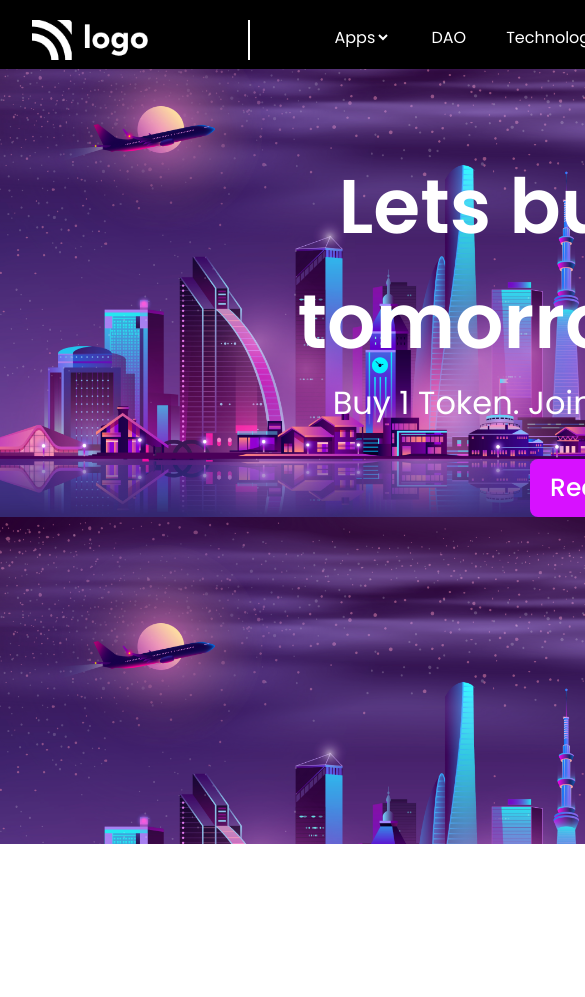
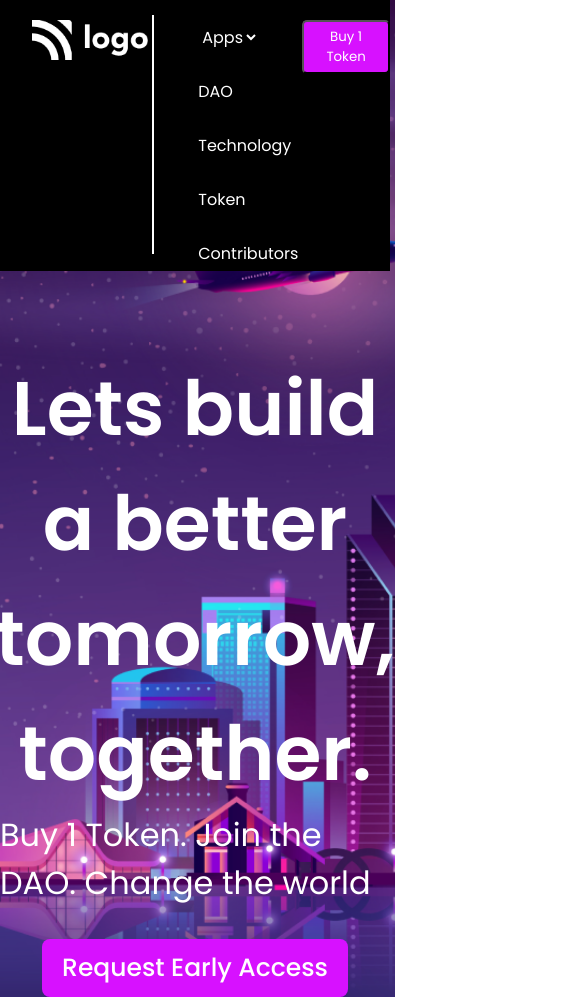
Before and after one commit to aakashkilhor/Project-5, a plain HTML site: page index.html in a window 390 px wide. Shown: the top 997 px of the page, 585 px wide, since content can reach past the window. Before the commit the page ends 844 px from the top, so only its background shows below. Drawn offline with Linux system fonts and the light colour scheme.

Commit message:
responsiveness added

```diff
--- a/style.css
+++ b/style.css
@@ -7,20 +7,31 @@
 body {
 background-image: url(./assets/bg.png);
 background-size: cover;
-width: 1366px;
+/* width: 1366px; */
+}
+.navbar{
+    display: flex;
+    justify-content: space-between;
 }
 .logo{
     margin-left: 32px;
     margin-top: 20px;
-    padding-right: 100px;
+    /* padding-right: 100px; */
     height: 40px;
-    border-right: 2px solid;
-    border-right-color: #ffffff;
+    /* border-right: 2px solid; */
+    /* border-right-color: #ffffff; */
+}
+.line{
+    border: 1px solid white;
+    margin-top: 15px;
+    margin-bottom: 15px;
+    margin-left: 1vw;
+
 }
 nav {
     display: flex;
     background-color: black;
-    max-width: 1366px;
+    /* max-width: 1366px; */
     padding-top: 0px;
     padding-bottom: 2px;
 
@@ -38,18 +49,21 @@ nav {
     list-style: none;
 }
 .list-item {
-    margin-left: 40px;
+    /* margin-left: 40px; */
+    margin: 1vw;
     margin-top: 25px;
     font-size: 16px;
+    cursor: pointer;
 }
 .button-small{
     background-color: #d711ff;
     margin-top: 20px;
     color: white;
-    margin-left: 280px;
+    /* margin-left: 280px; */
     padding: 5px 22px;
     cursor: pointer;
     border-radius: 5px;
+    cursor: pointer;
 }
 .vertical{
     margin-top: 0px;
@@ -68,6 +82,7 @@ nav {
     font-size: 25px;
     border: none;
     font-weight: 500;
+    cursor: pointer;
 }
 .hero{
     display: flex;
@@ -86,3 +101,8 @@ nav {
 .hero-description{
     font-size: 32px;
 }
+@media (max-width:640px) {
+    .list{
+        flex-direction: column;
+    }
+}
```
Also changed, not shown: 1 other file.
